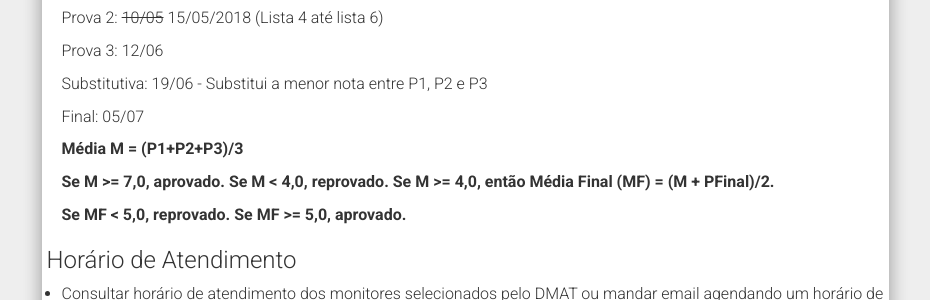
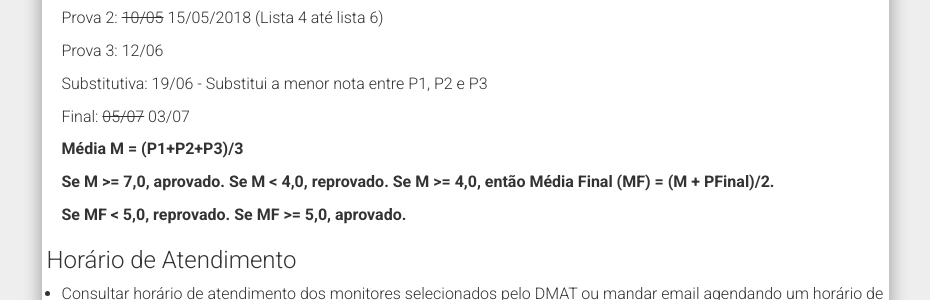
Before and after one commit to chunggnuhc/chunggnuhc.github.io, a Jekyll site: the page built from CM045-GA-1sem2018.md, in a window 1280 px wide and 900 px high, scrolled down 837 px. Shown: the part 153-453 px from the top of the window, without its empty margins (321-1251 px from the left). Built offline with Jekyll 4.4.1, drawn with Linux system fonts in a browser that asks for light colours; nearby versions of some CDN libraries.

Commit message:
Update CM045-data da final

```diff
--- a/CM045-GA-1sem2018.md
+++ b/CM045-GA-1sem2018.md
@@ -49,7 +49,7 @@ permalink: /CM045-GA-1sem2018/
 
   Substitutiva: 19/06 - Substitui a menor nota entre P1, P2 e P3
 
-  Final: 05/07
+  Final: <strike>05/07</strike> 03/07
 
   <b>Média M = (P1+P2+P3)/3</b>
 
```
